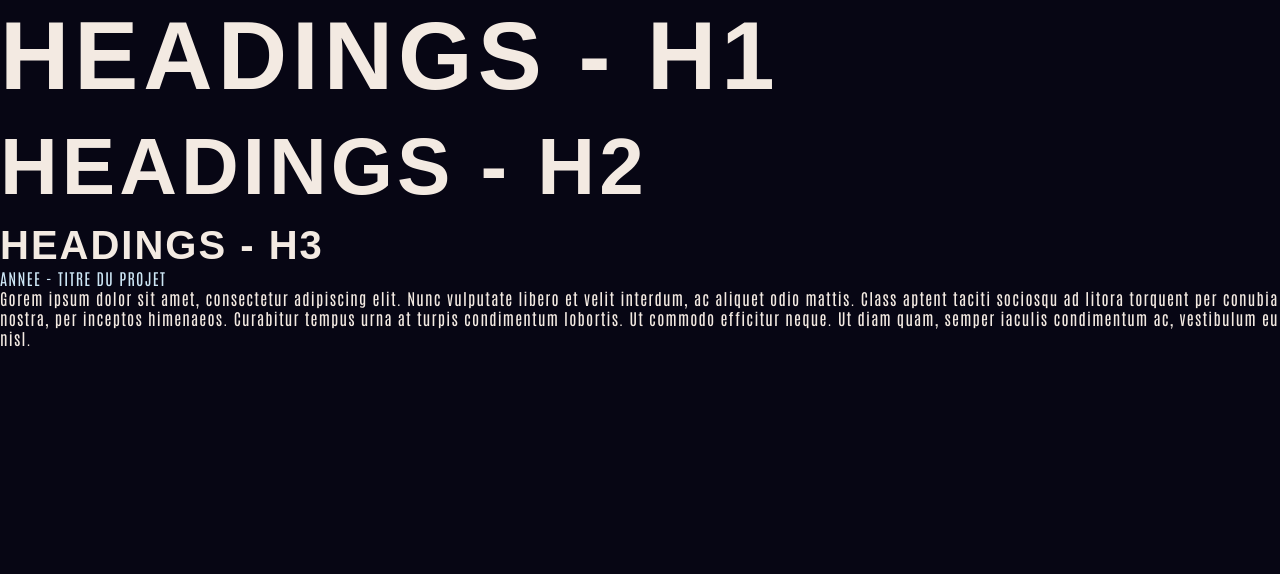
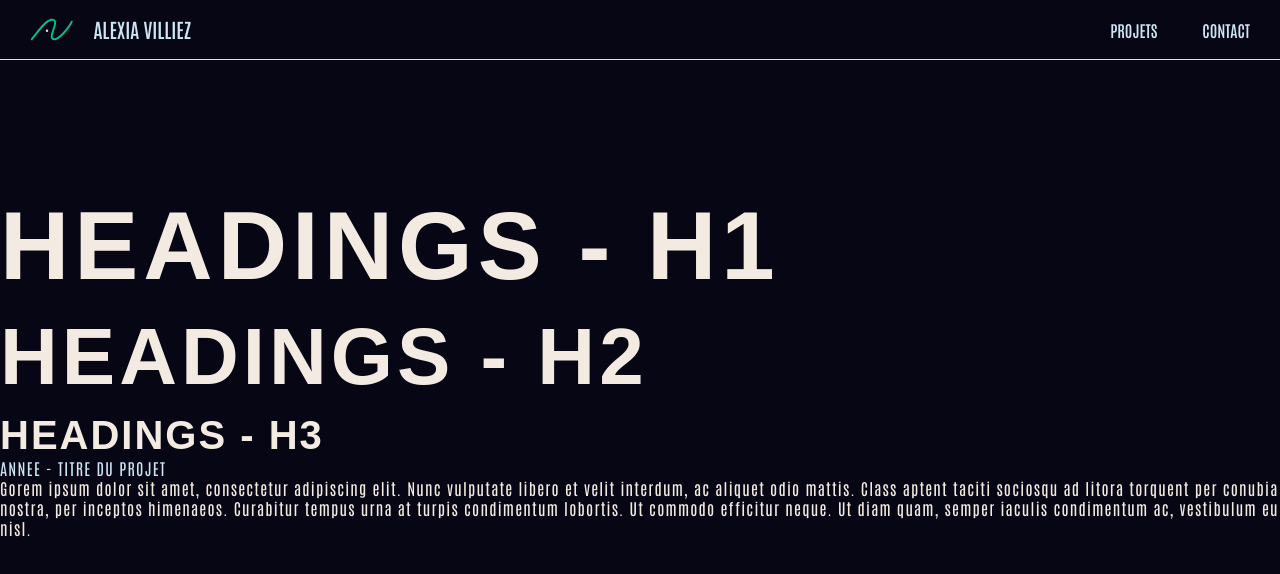
Before and after one commit to AlexiaVil/Portfolio, a Next.js app: page / in a window 1280 px wide. Shown: the top 574 px of the page. Built offline with nearby package versions, Linux system fonts and the light colour scheme; a web font is replaced by a local one.

Commit message:
feat: ✨ header (#3)

```diff
--- a/src/app/layout.tsx
+++ b/src/app/layout.tsx
@@ -5,6 +5,7 @@ import {
 	Antonio,
 } from "next/font/google";
 import "./globals.css";
+import Header from "@/layout/Header/Header";
 
 const bsst = Big_Shoulders_Stencil_Text({
 	subsets: ["latin"],
@@ -36,6 +37,7 @@ export default function RootLayout({
 			<body
 				className={[bsst.variable, bst.variable, antonio.variable].join(" ")}
 			>
+				<Header />
 				{children}
 			</body>
 		</html>
--- /dev/null
+++ b/src/layout/Header/Header.module.css
@@ -0,0 +1,61 @@
+.header {
+	height: 60px;
+	border-bottom: 1px solid var(--blue);
+	display: flex;
+	justify-content: space-between;
+	align-items: center;
+	padding: 0 30px;
+	margin-bottom: 130px;
+}
+
+.headerSlot {
+	display: flex;
+	align-items: center;
+}
+
+.logo {
+	height: 23px;
+}
+
+.name {
+	margin-left: 20px;
+	text-transform: uppercase;
+	color: var(--blue);
+	font-size: 1.25rem;
+	font-weight: var(--semi-bold);
+
+	position: relative;
+	top: -1px;
+}
+
+.nav {
+	display: flex;
+	align-items: center;
+	gap: 45px;
+}
+
+.link {
+	font-family: var(--antonio), sans-serif;
+	font-weight: var(--semi-bold);
+	text-decoration: none;
+	color: var(--blue);
+	text-transform: uppercase;
+	position: relative;
+}
+
+.link::after {
+	content: "";
+	display: block;
+	position: absolute;
+	bottom: -5px;
+	left: 0;
+	width: 100%;
+	height: 1px;
+	background: var(--blue);
+	transition: transform 300ms ease;
+	transform: scaleX(0);
+}
+
+.link:hover::after {
+	transform: scaleX(1);
+}
--- /dev/null
+++ b/src/layout/Header/Header.tsx
@@ -0,0 +1,23 @@
+import { LogoIcon } from "@/components/icons";
+import styles from "./Header.module.css";
+
+const Header = () => {
+	return (
+		<header className={styles.header}>
+			<span className={styles.headerSlot}>
+				<LogoIcon className={styles.logo} />
+				<span className={styles.name}>Alexia Villiez</span>
+			</span>
+			<nav className={styles.nav}>
+				<a href="#projets" className={styles.link}>
+					Projets
+				</a>
+				<a href="#contact" className={styles.link}>
+					Contact
+				</a>
+			</nav>
+		</header>
+	);
+};
+
+export default Header;
```
